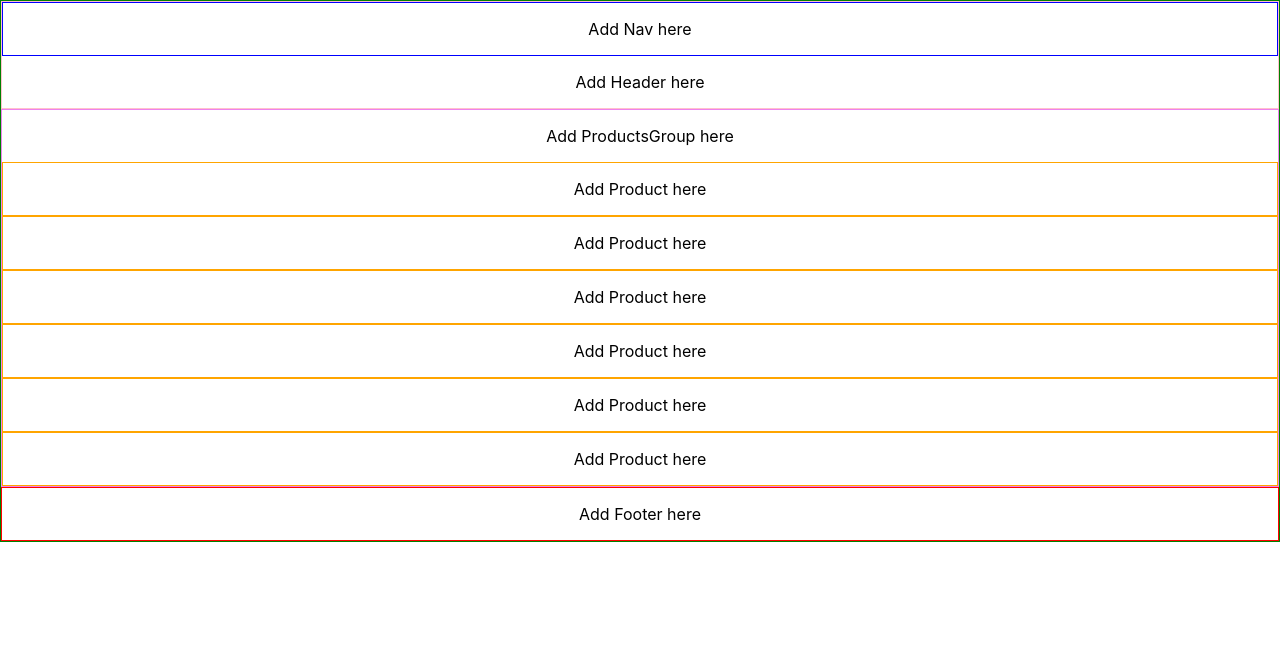
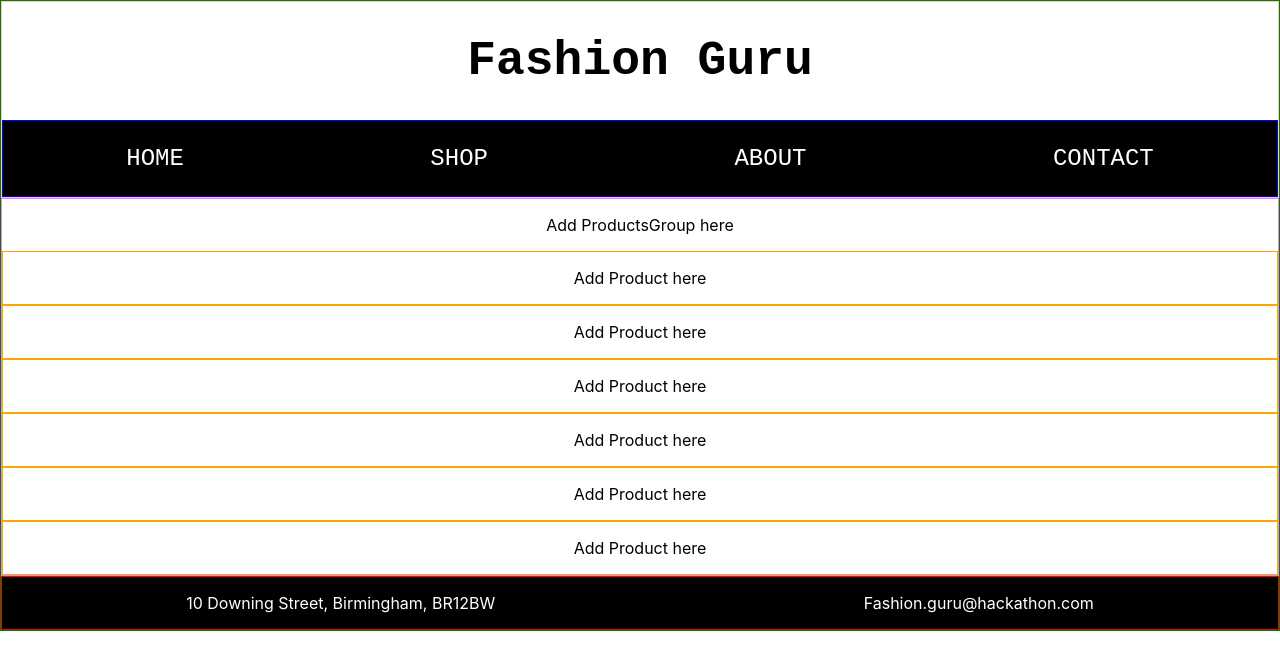
Before and after one commit to nicfheorais/10-jun-2022-scott-troy-julija-sinead, a React (Create React App) app: page / in a window 1280 px wide. Shown: the top 670 px of the page. Built offline with nearby package versions, Linux system fonts and the light colour scheme; no server answers.

Commit message:
added simple styling for the header, nav and footer

```diff
--- a/src/components/Footer/Footer.js
+++ b/src/components/Footer/Footer.js
@@ -3,7 +3,8 @@ import css from "./Footer.module.css";
 function Footer() {
     return (
         <div className={css.footer}>
-            <p>Add Footer here</p>
+            <p>10 Downing Street, Birmingham, BR12BW</p>
+            <p>Fashion.guru@hackathon.com</p>
         </div>
     );
 }
--- a/src/components/Footer/Footer.module.css
+++ b/src/components/Footer/Footer.module.css
@@ -1,4 +1,9 @@
 .footer {
     border: 1px solid red;
     text-align: center;
+    display: flex;
+    flex-direction: row;
+    justify-content: space-around;
+    background-color: black;
+    color: white;
 }
--- a/src/components/Header/Header.js
+++ b/src/components/Header/Header.js
@@ -4,8 +4,8 @@ import Nav from "../Nav/Nav.js";
 function Header() {
     return (
         <div className={css.header}>
+            <h1>Fashion Guru</h1>
             <Nav />
-            <p>Add Header here</p>
         </div>
     );
 }
--- a/src/components/Header/Header.module.css
+++ b/src/components/Header/Header.module.css
@@ -1,4 +1,6 @@
 .header {
     border: 1px solid pink;
     text-align: center;
+    font-family: monospace;
+    font-size: 24px;
 }
--- a/src/components/Nav/Nav.js
+++ b/src/components/Nav/Nav.js
@@ -3,7 +3,10 @@ import css from "./Nav.module.css";
 function Nav() {
     return (
         <div className={css.nav}>
-            <p>Add Nav here</p>
+            <p>HOME</p>
+            <p>SHOP</p>
+            <p>ABOUT</p>
+            <p>CONTACT</p>
         </div>
     );
 }
--- a/src/components/Nav/Nav.module.css
+++ b/src/components/Nav/Nav.module.css
@@ -1,4 +1,9 @@
 .nav {
     border: 1px solid blue;
     text-align: center;
+    display: flex;
+    flex-direction: row;
+    justify-content: space-around;
+    background-color: black;
+    color: white;
 }
```
Also changed, not shown: 2 other files (tests, documents, lock files or other folders).
